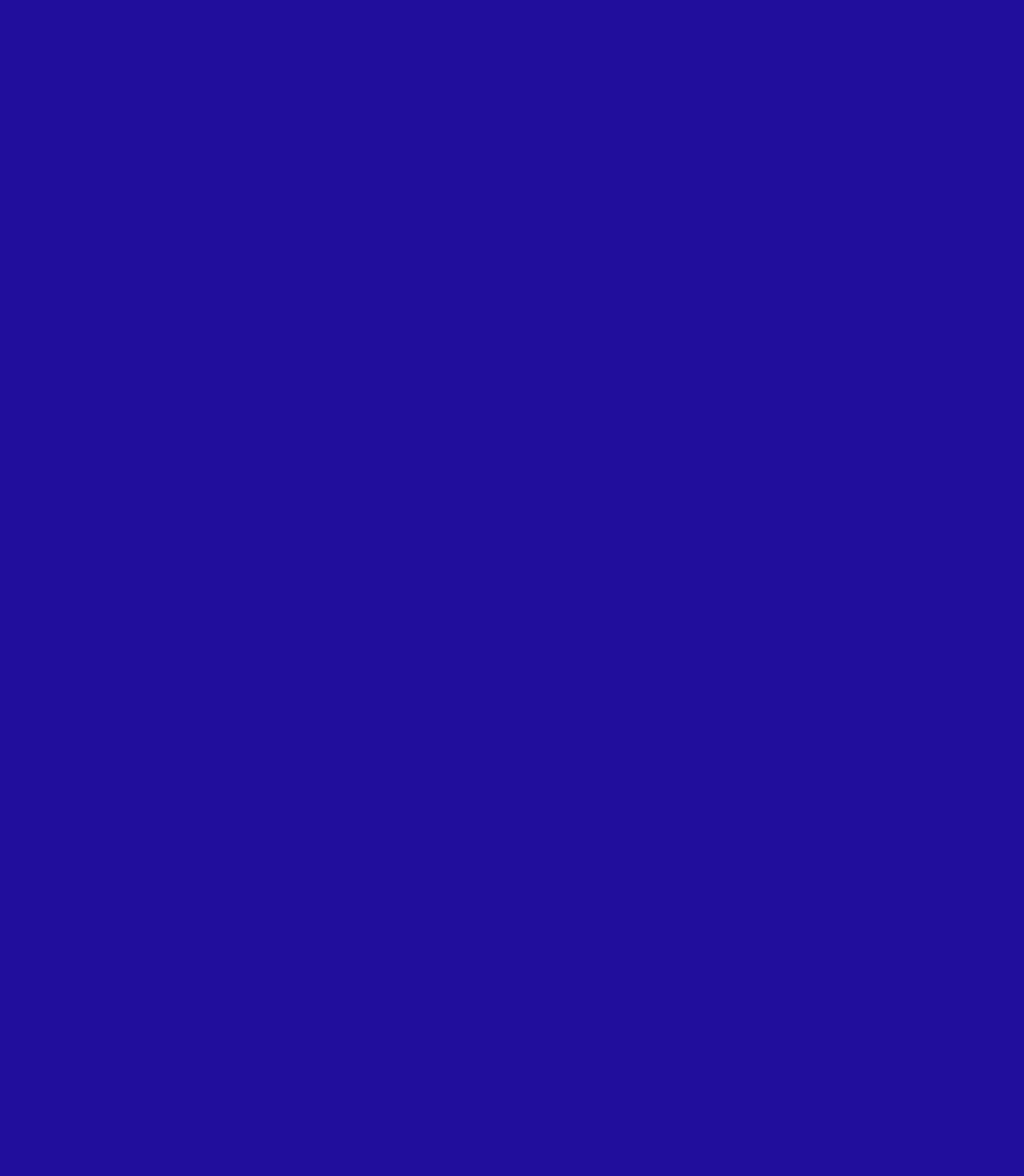
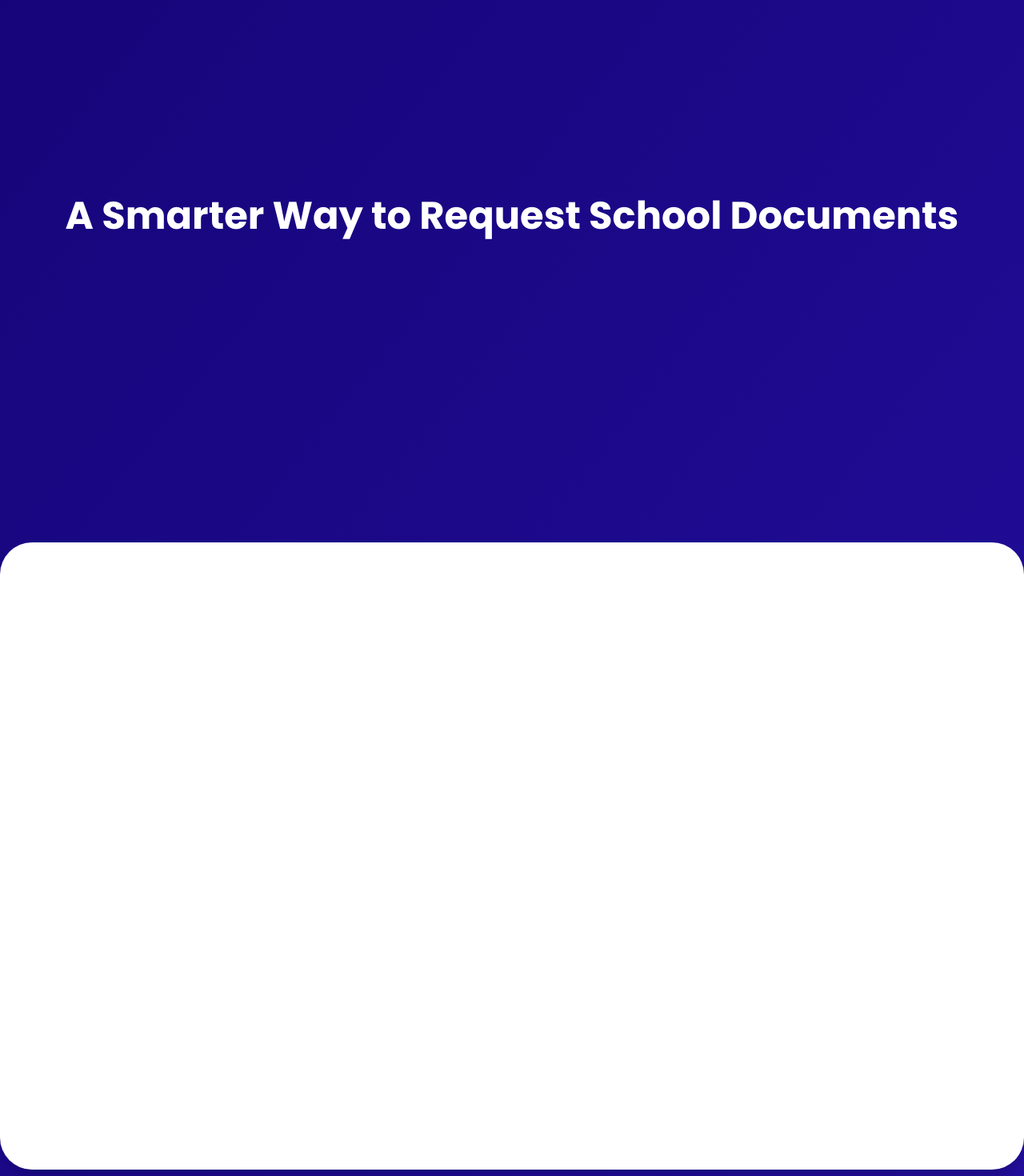
Before and after one commit to Madrigal-Carl/SwiftDocs, a React (Vite) app in the folder swiftdocs/: page / in a window 1280 px wide. Shown: the part 130-1600 px from the top of the page at 80% size. Before the commit the page ends 800 px from the top, so only its background shows below. Built offline with nearby package versions, Linux system fonts and the light colour scheme; a web font is replaced by a local one.

Commit message:
landing page

```diff
--- a/swiftdocs/src/Pages/Landingpage.jsx
+++ b/swiftdocs/src/Pages/Landingpage.jsx
@@ -1,10 +1,29 @@
 import Nav from "../Components/navigation";
 
 function Landingpage() {
-    return (
-        <>
-        <Nav />
-        </>
-    )
+  return (
+    <div className="bg-gradient-to-br from-[#150578] to-[#220E9D] min-h-screen">
+
+      <Nav />
+
+      {/* Hero Section */}
+      <section className="min-h-screen flex items-center justify-center text-white">
+        <h1 className="text-5xl font-bold">
+          A Smarter Way to Request School Documents
+        </h1>
+      </section>
+
+        {/* White Content Section */}
+        <section className="flex justify-center items-center min-h-screen">
+        <div className="bg-white w-[100%] max-w-[1600px] min-h-[98vh] rounded-[40px] p-16 shadow-xl">
+
+            <div className="bg-[#1E07AC]/12%"></div>
+
+        </div>
+        </section>
+
+    </div>
+  );
 }
+
 export default Landingpage;
--- a/swiftdocs/src/index.css
+++ b/swiftdocs/src/index.css
@@ -25,3 +25,18 @@ body {
   font-family: 'Poppins', sans-serif;
   background-color: var(--primary-purple);
 }
+
+/* Chrome, Edge, Safari */
+::-webkit-scrollbar {
+  display: none;
+}
+
+/* Firefox */
+* {
+  scrollbar-width: none;
+}
+
+/* IE / older Edge */
+body {
+  -ms-overflow-style: none;
+}
```
